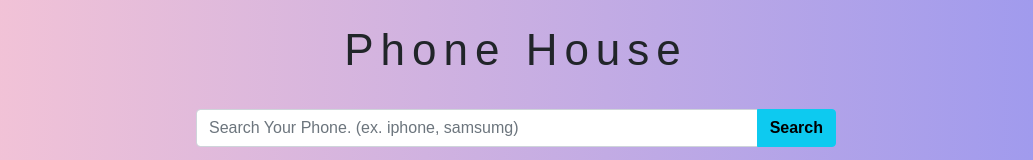
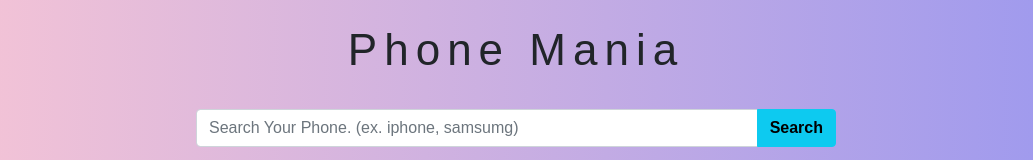
Before and after one commit to HayeulTanjib/Phone-Mania, a plain HTML site: page index.html in a window 1280 px wide. Shown: the top 160 px of the page, without its empty margins (124-1157 px from the left). Drawn offline with nearby package versions, Linux system fonts and the light colour scheme.

Commit message:
title changed

```diff
--- a/index.html
+++ b/index.html
@@ -5,7 +5,7 @@
     <meta charset="UTF-8">
     <meta http-equiv="X-UA-Compatible" content="IE=edge">
     <meta name="viewport" content="width=device-width, initial-scale=1.0">
-    <title>Phone House:Assignment-6</title>
+    <title>Phone Mania</title>
     <link href="https://cdn.jsdelivr.net/npm/bootstrap@5.1.3/dist/css/bootstrap.min.css" rel="stylesheet"><!-- Bootstrap Css -->
     <link rel="stylesheet" href="css/style.css"><!-- Base Css -->
 </head>
@@ -13,7 +13,7 @@
 <body>
 <!-- Search Phone -->
 <section class="mb-5">
-    <h1 class="text-center py-4">Phone House</h1>
+    <h1 class="text-center py-4">Phone Mania</h1>
     <div class="input-group pb-5 mx-auto w-50">
         <input type="text" id="search_input" class="form-control shadow-none" placeholder="Search Your Phone. (ex. iphone, samsumg)">
         <button onclick="loadPhoneData()" class="btn btn-info fw-bold " type="button" id="search_btn">Search</button>
```
